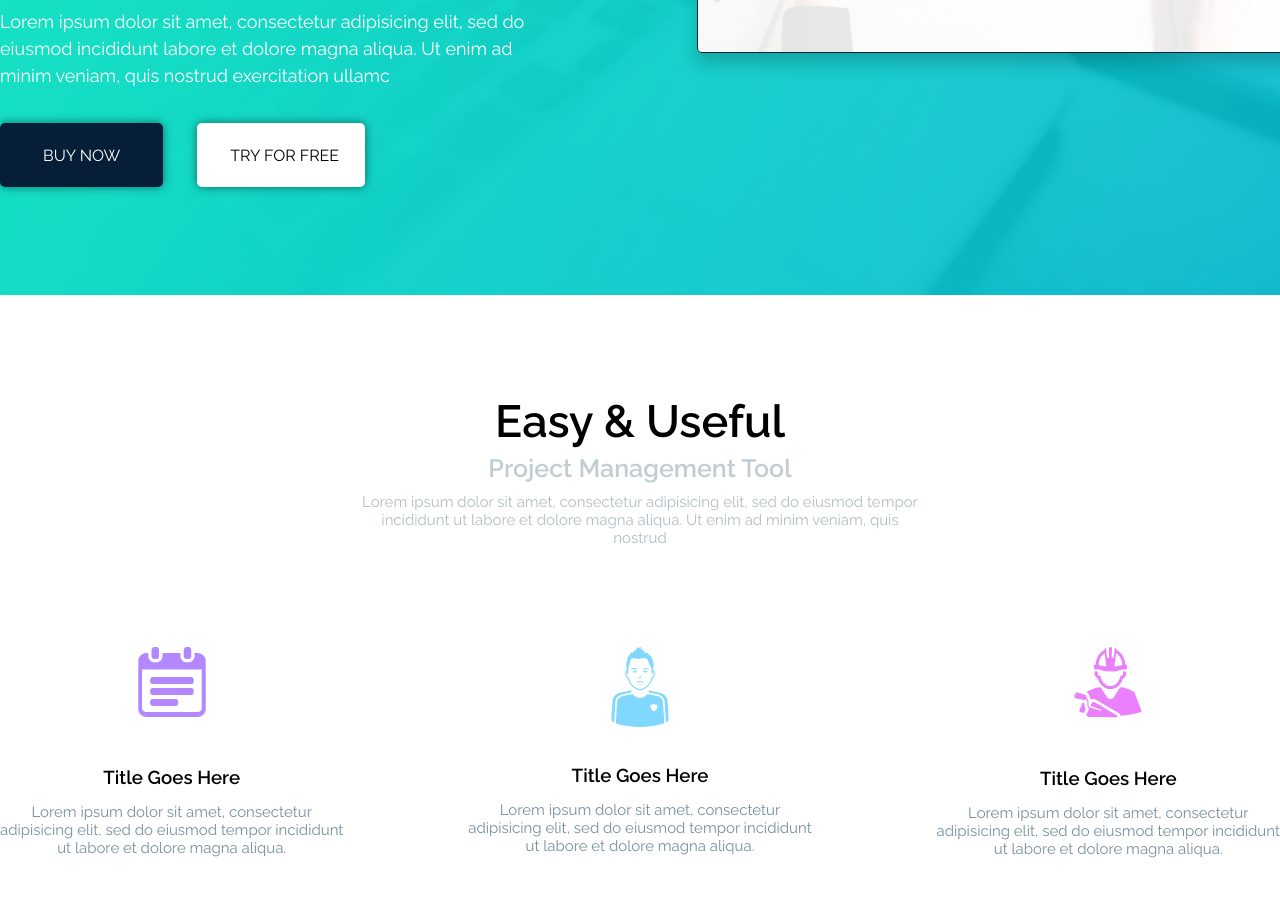
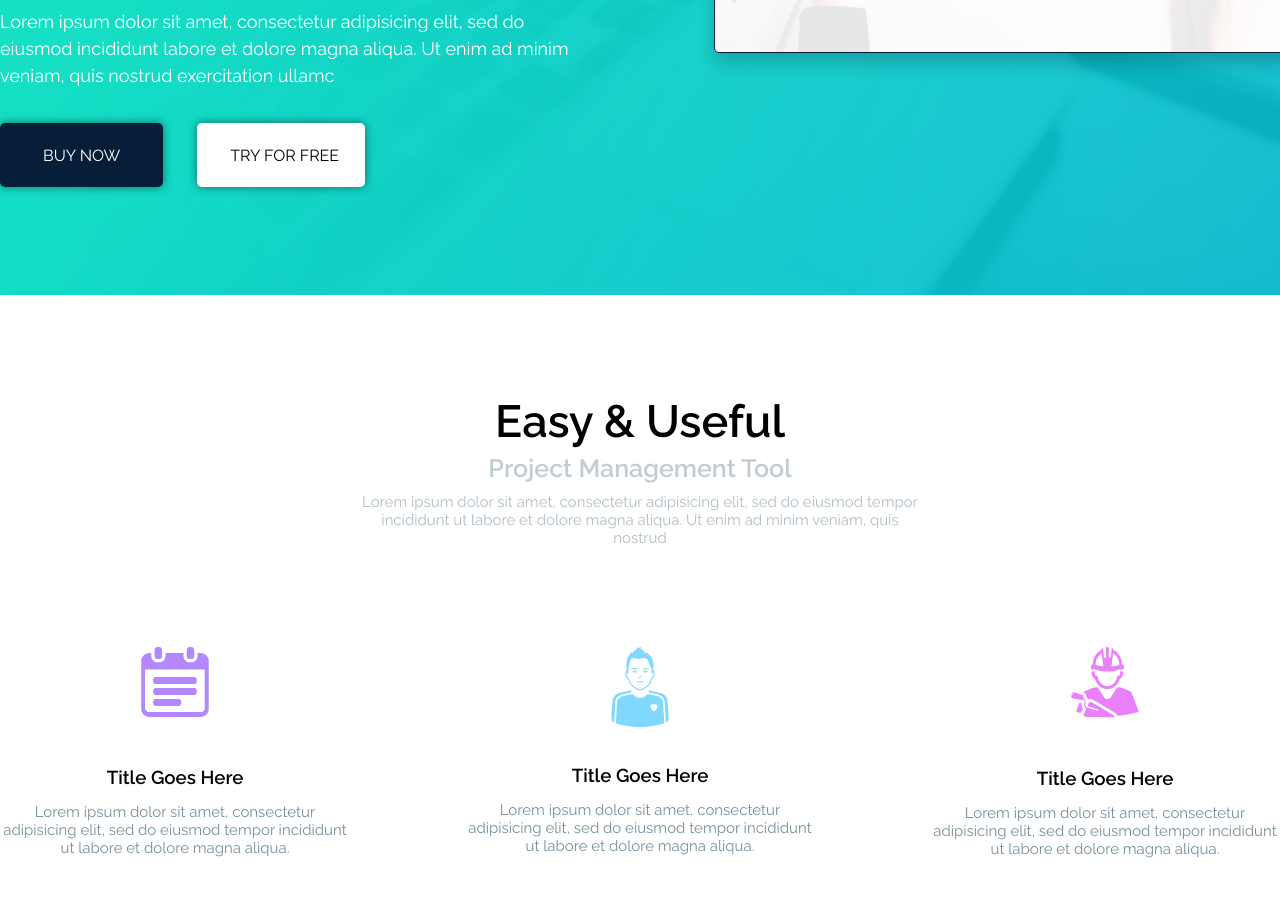
Before and after one commit to B626/finalmaket, a plain HTML site: page index.html in a window 1280 px wide. Shown: the part 505-1421 px from the top of the page. Drawn offline with Linux system fonts and the light colour scheme.

Commit message:
2 Sections 1 final update

```diff
--- a/index.html
+++ b/index.html
@@ -27,8 +27,12 @@
             <main>
                 <div class="maincontent">
                     <div class="buttons-and-text">
-                        <h1 class="main-text">Lorem ipsum <br> dolor sit amet.</h1>
-                        <p class="subtitle-text"> Lorem ipsum dolor sit amet, consectetur adipisicing elit, sed do <br> eiusmod incididunt labore et dolore magna aliqua. Ut enim ad <br> minim veniam, quis nostrud exercitation ullamc</p>
+                        <div class="container_main-text_top-part">
+                            <h1 class="main-text">Lorem ipsum dolor sit amet.</h1>
+                        </div>
+                        <div class="container_subtitle-text_top-part">
+                            <p class="subtitle-text"> Lorem ipsum dolor sit amet, consectetur adipisicing elit, sed do eiusmod incididunt labore et dolore magna aliqua. Ut enim ad minim veniam, quis nostrud exercitation ullamc</p>
+                        </div>
                         <div class="buttons">
                             <a class="buy-now_button" href="#">Buy now</a>
                             <a class="try-for-free_button" href="#">Try for free</a>
@@ -45,17 +49,19 @@
     <section class="easy_useful">
         <div class="container">
             <main>
-                <div class="main-part_easy-useful">
-                    <p class="main-text_main-part_easy-useful">Easy & Useful</p>
-                    <h2 class="secondary-text_main-part_easy-useful">Project Management Tool</h2>
-                    <p class="third-text_main-part_easy-useful">Lorem ipsum dolor sit amet, consectetur adipisicing elit, sed do eiusmod tempor <br> incididunt ut labore et dolore magna aliqua. Ut enim ad minim veniam, quis <br> nostrud </p>
+                <div class="container_main-part_easy-useful">
+                    <div class="main-part_easy-useful">
+                        <p class="main-text_main-part_easy-useful">Easy & Useful</p>
+                        <h2 class="secondary-text_main-part_easy-useful">Project Management Tool</h2>
+                        <p class="third-text_main-part_easy-useful">Lorem ipsum dolor sit amet, consectetur adipisicing elit, sed do eiusmod tempor incididunt ut labore et dolore magna aliqua. Ut enim ad minim veniam, quis nostrud </p>
+                    </div>
                 </div>
                 <div class="secondary-part_easy-useful">
                     <div class="calendar-part_secondary-part_easy-useful">
                         <img class="secondary-part_easy-useful_img calendar-img" src="./images/calendar.png" alt="calendar">
                         <h3 class="main-text_secondary-part_easy-useful calendar_part"> Title Goes Here</h3>
                         <p class="subtitle-text_secondary-part_easy-useful">
-                            Lorem ipsum dolor sit amet, consectetur <br>  adipisicing elit, sed do eiusmod tempor incididunt <br> ut labore et dolore magna aliqua.
+                            Lorem ipsum dolor sit amet, consectetur  adipisicing elit, sed do eiusmod tempor incididunt ut labore et dolore magna aliqua.
                         </p>
                     </div>
 
@@ -63,7 +69,7 @@
                         <img class="secondary-part_easy-useful_img man-img" src="./images/man.png" alt="man">
                         <h3 class="main-text_secondary-part_easy-useful man_part"> Title Goes Here</h3>
                         <p class="subtitle-text_secondary-part_easy-useful">
-                            Lorem ipsum dolor sit amet, consectetur <br>  adipisicing elit, sed do eiusmod tempor incididunt <br> ut labore et dolore magna aliqua.
+                            Lorem ipsum dolor sit amet, consectetur  adipisicing elit, sed do eiusmod tempor incididunt ut labore et dolore magna aliqua.
                         </p>
                     </div>
 
@@ -71,7 +77,7 @@
                         <img class="secondary-part_easy-useful_img fireman-img" src="./images/fireman.png" alt="fireman">
                         <h3 class="main-text_secondary-part_easy-useful fireman_part"> Title Goes Here</h3>
                         <p class="subtitle-text_secondary-part_easy-useful">
-                            Lorem ipsum dolor sit amet, consectetur <br>  adipisicing elit, sed do eiusmod tempor incididunt <br> ut labore et dolore magna aliqua.
+                            Lorem ipsum dolor sit amet, consectetur  adipisicing elit, sed do eiusmod tempor incididunt ut labore et dolore magna aliqua.
                         </p>
                     </div>
                 </div>
--- a/styles.css
+++ b/styles.css
@@ -144,6 +144,14 @@ body{
     height: 100vh;
 }
 
+.container_main-text_top-part{
+    max-width: 650px;
+}
+
+.container_subtitle-text_top-part{
+    max-width: 580px;
+}
+
 /* easy & useful */
 
 .easy_useful{
@@ -152,6 +160,7 @@ body{
 
 .main-part_easy-useful{
     text-align: center;
+    width: 570px;
 }
 
 .secondary-part_easy-useful{
@@ -215,6 +224,7 @@ body{
     font-size: 15px;
     color: #78909C;
     font-weight: 400px;
+    width: 350px;
 }
 
 .easy-useful_button{
@@ -235,3 +245,8 @@ body{
     display: flex;
     justify-content: center;
 }
+
+.container_main-part_easy-useful{
+    display: flex;
+    justify-content: center;
+}
```
